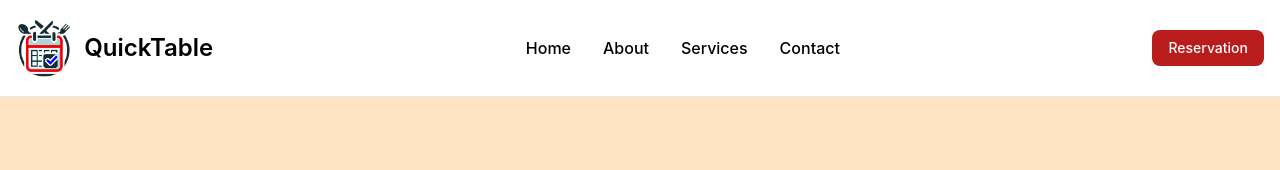
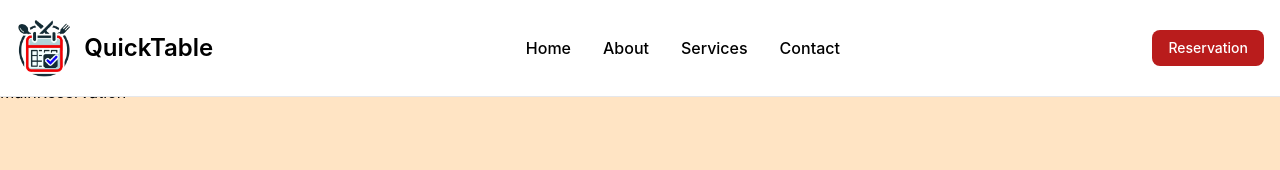
Before and after one commit to anhoop89/restaurant_reservation_2024, a React (Create React App) app in the folder frontend/: page /reservation in a window 1280 px wide. Shown: the top 170 px of the page. Built offline with nearby package versions, Linux system fonts and the light colour scheme.

Commit message:
add reservation tab

```diff
--- a/frontend/src/App.js
+++ b/frontend/src/App.js
@@ -4,6 +4,7 @@ import NavBar from './pages/navbar/NavBar';
 import ContactPage from './pages/contact/ContactPage';
 import Home from './pages/home/Home';
 import Layout from './layout/Layout';
+import MainReservation from './components/resvervation/MainReservation';
 function App() {
   return (
     <Router>
@@ -11,7 +12,8 @@ function App() {
       <Layout>
       <Routes>
         <Route path="/" element={<Home />} />
-        <Route path="/contact" element={<ContactPage />} />
+          <Route path="/contact" element={<ContactPage />} />
+          <Route path="/reservation" element={<MainReservation />} />
         </Routes>
         </Layout>
     </Router>
--- /dev/null
+++ b/frontend/src/components/resvervation/MainReservation.jsx
@@ -0,0 +1,7 @@
+import React from "react";
+
+const MainReservation = () => {
+    return <div>MainReservation</div>;
+};
+
+export default MainReservation;
```
